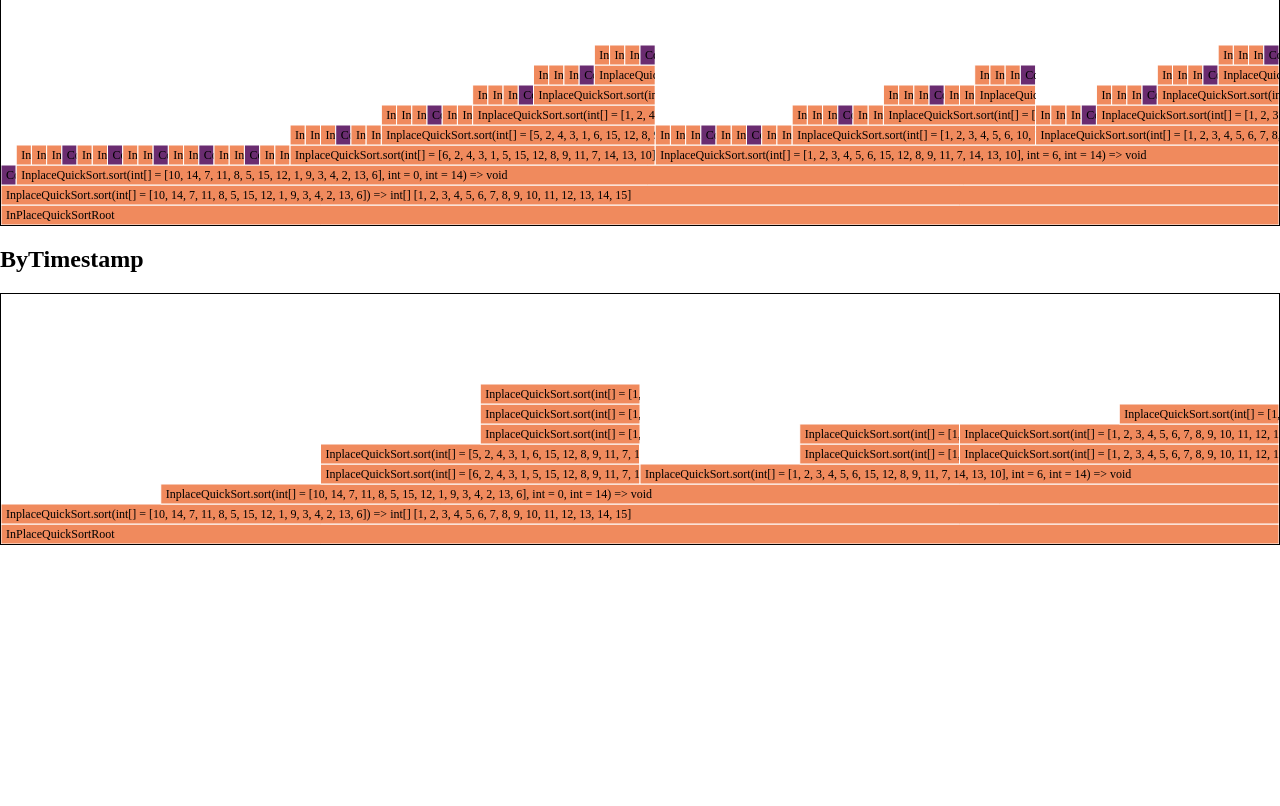
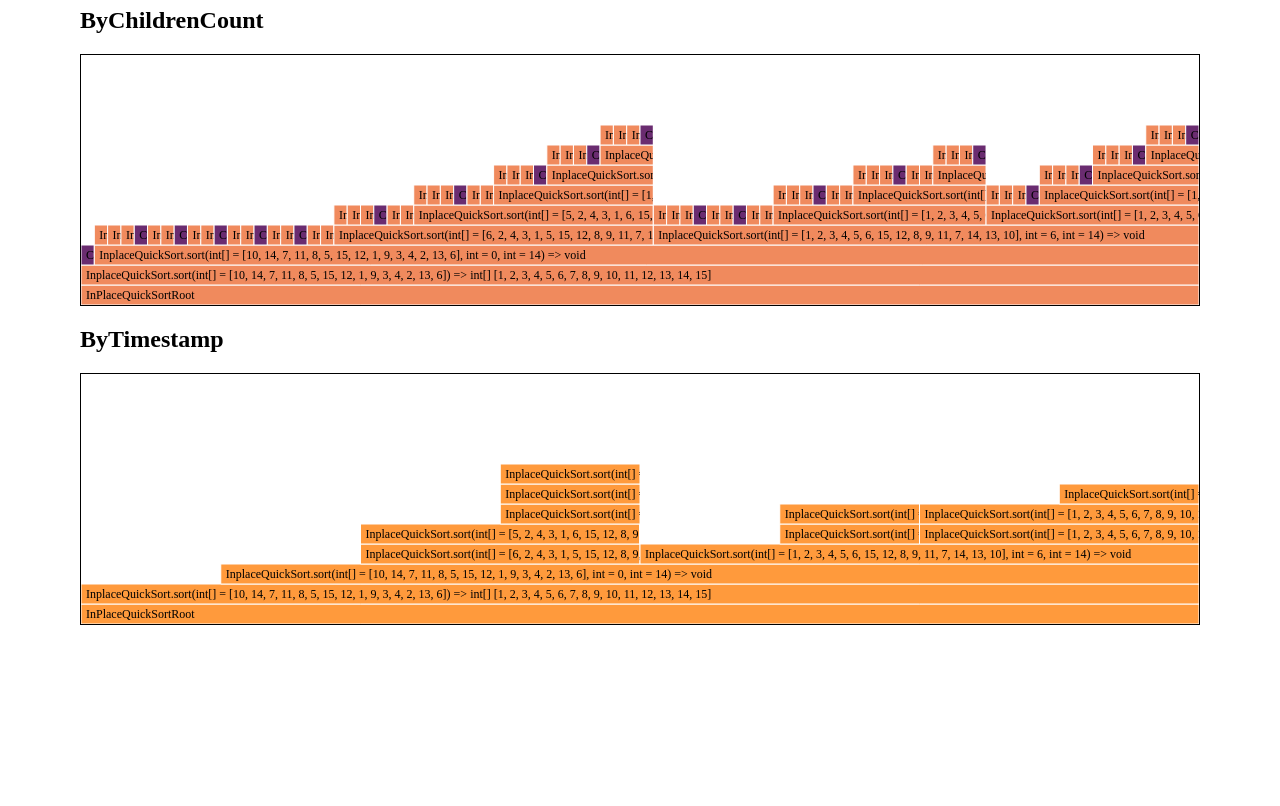
Before and after one commit to beothorn/stackignite, a plain HTML site: page index.html in a window 1280 px wide. Shown: the part 153-959 px from the top of the page. Before the commit the page ends 821 px from the top, so only its background shows below. Drawn offline with Linux system fonts and the light colour scheme.

Commit message:
Added on click demo and moved custom setup to index

```diff
--- a/index.html
+++ b/index.html
@@ -14,7 +14,7 @@
         }
         body {
             margin: 0;
-            padding: 0;
+            padding: 5rem;
             min-height: 100%;
         }
         #inPlaceQuickSortByChildrenCount {
@@ -36,11 +36,37 @@
 <h2>ByTimestamp</h2>
 <div id="inPlaceQuickSortByTimestamp"></div>
 
-
+<p id="clickedNode"></p>
 
 <script type="text/javascript" src="filteredData.js"></script>
 <script type="text/javascript" src="stackignite.js"></script>
+<script>
 
+function showNode(n) {
+    document.getElementById("clickedNode").innerHTML = `<pre>{
+    name: ${n.node.name},
+    entryTime: ${n.node.entryTime},
+    exitTime: ${n.node.exitTime},
+    value": ${n.node.value},
+    arguments: ${JSON.stringify(n.node.arguments)},
+}</pre>`;
+}
+
+loadData({
+    elementId: "inPlaceQuickSortByChildrenCount",
+    data: data,
+    graphType: "ChildrenCallCount",
+    colorPalette: ["rgb(249, 237, 105)", "rgb(240, 138, 93)", "rgb(184, 59, 94)", "rgb(106, 44, 112)"],
+    onClick: showNode
+});
+
+loadData({
+    elementId: "inPlaceQuickSortByTimestamp",
+    data: data,
+    graphType: "Timestamp",
+    onClick: showNode
+});
+</script>
 
 </body>
 </html>
--- a/stackignite.js
+++ b/stackignite.js
@@ -4,13 +4,14 @@ function addEntry(
     x,
     length,
     name,
-    node
+    node,
+    colorPalette
 ){
-    const colorPalette = ["rgb(249, 237, 105)", "rgb(240, 138, 93)", "rgb(184, 59, 94)", "rgb(106, 44, 112)"];
+    const colorPaletteToUse = colorPalette || ["#FF6F3C", "#FF9A3C", "#FFC93C"]
     const line = lines[lineNumber] || [];
     const children = [];
 
-    const color = colorPalette[name.charCodeAt(0) % colorPalette.length];
+    const color = colorPaletteToUse[name.charCodeAt(0) % colorPaletteToUse.length];
     const newEntry = {
         x,
         length,
@@ -90,7 +91,8 @@ function renderChildrenByChildrenCount(
     spanWidth,
     children,
     currentLine,
-    lines
+    lines,
+    colorPalette
 ){
     if(!children || children.length === 0) return;
 
@@ -116,7 +118,8 @@ function renderChildrenByChildrenCount(
             x,
             length,
             child.name,
-            child
+            child,
+            colorPalette
         );
 
         renderChildrenByChildrenCount(
@@ -124,7 +127,8 @@ function renderChildrenByChildrenCount(
             length,
             child.children,
             currentLine + 1,
-            lines
+            lines,
+            colorPalette
         );
     }
 }
@@ -147,7 +151,8 @@ function addChildCount(root) {
 function renderByChildrenCount(
     canvas,
     data,
-    lines
+    lines,
+    colorPalette
 ) {
     addChildCount(data);
     renderChildrenByChildrenCount(
@@ -155,7 +160,8 @@ function renderByChildrenCount(
         canvas.offsetWidth,
         [data],
         0,
-        lines
+        lines,
+        colorPalette
     );
 }
 
@@ -166,7 +172,8 @@ function renderChildrenByTimestamp(
     spanWidth,
     children,
     currentLine,
-    lines
+    lines,
+    colorPalette
 ){
     if(!children || children.length === 0) return;
 
@@ -184,7 +191,8 @@ function renderChildrenByTimestamp(
             x,
             length,
             child.name,
-            child
+            child,
+            colorPalette
         );
 
         renderChildrenByTimestamp(
@@ -194,7 +202,8 @@ function renderChildrenByTimestamp(
             length,
             child.children,
             currentLine + 1,
-            lines
+            lines,
+            colorPalette
         );
     }
 }
@@ -202,7 +211,8 @@ function renderChildrenByTimestamp(
 function renderByTimestamp(
     canvas,
     data,
-    lines
+    lines,
+    colorPalette
 ) {
     var canvasWidth = canvas.offsetWidth;
     var canvasHeight = canvas.offsetHeight;
@@ -218,7 +228,8 @@ function renderByTimestamp(
         canvasWidth,
         [data],
         0,
-        lines
+        lines,
+        colorPalette
     );
 }
 
@@ -248,14 +259,16 @@ function bisectSpan(line, posX){
     }
 
     const candidate = line[start];
-    if (posX >= candidate.x && posX <= candidate.x + candidate.length) {
+    if (candidate && posX >= candidate.x && posX <= candidate.x + candidate.length) {
         return candidate;
     }
 
     return null;
 }
 
-function loadData(canvasHolderId, stackData, renderLogic){
+function loadData(config){
+    const canvasHolderId = config.elementId;
+    const stackData = config.data;
     const parentDiv = document.getElementById(canvasHolderId);
 
     // Create a canvas element
@@ -281,11 +294,21 @@ function loadData(canvasHolderId, stackData, renderLogic){
 
     const ctx = canvas.getContext("2d");
 
-    if(!renderLogic || renderLogic === "renderByChildrenCount"){
-        renderByChildrenCount(canvas, stackData, lines);
+    if(!config.graphType || config.graphType === "ChildrenCallCount"){
+        renderByChildrenCount(
+            canvas,
+            stackData,
+            lines,
+            config.colorPalette
+        );
     }
-    if (renderLogic === "renderByTimestamp") {
-        renderByTimestamp(canvas, stackData, lines);
+    if (config.graphType === "Timestamp") {
+        renderByTimestamp(
+            canvas,
+            stackData,
+            lines,
+            config.colorPalette
+        );
     }
     renderLines(
         ctx,
@@ -312,25 +335,17 @@ function loadData(canvasHolderId, stackData, renderLogic){
         previousCanvasWidth = canvas.width;
     });
 
+    if (config.onClick) {
         window.addEventListener('mousedown', function printCoords(e) {
             const pos = getMousePos(canvas, e);
             var canvasHeight = canvas.offsetHeight;
             const line  = Math.floor((canvasHeight - pos.y) / lineHeight);
             if(line >= 0 && line < lines.length){
-            console.log(bisectSpan(lines[line], pos.x));
+                const clickedOn = bisectSpan(lines[line], pos.x);
+                if (clickedOn) {
+                    config.onClick(clickedOn);
+                }
             }
         }, false);
     }
-
-/*
-const config = {
-    elementId: elementId,
-    data: data,
-    graphType: "ChildrenCallCount",
-    colorPalette: ["rgb(249, 237, 105)", "rgb(240, 138, 93)", "rgb(184, 59, 94)", "rgb(106, 44, 112)"],
-    onClick: listener
-};
-*/
-
-loadData("inPlaceQuickSortByChildrenCount", data, "renderByChildrenCount");
-loadData("inPlaceQuickSortByTimestamp", data, "renderByTimestamp");
+}
```
Also changed, not shown: README.md, screenshot.png. Lines whose indentation alone changed are shown as unchanged.
